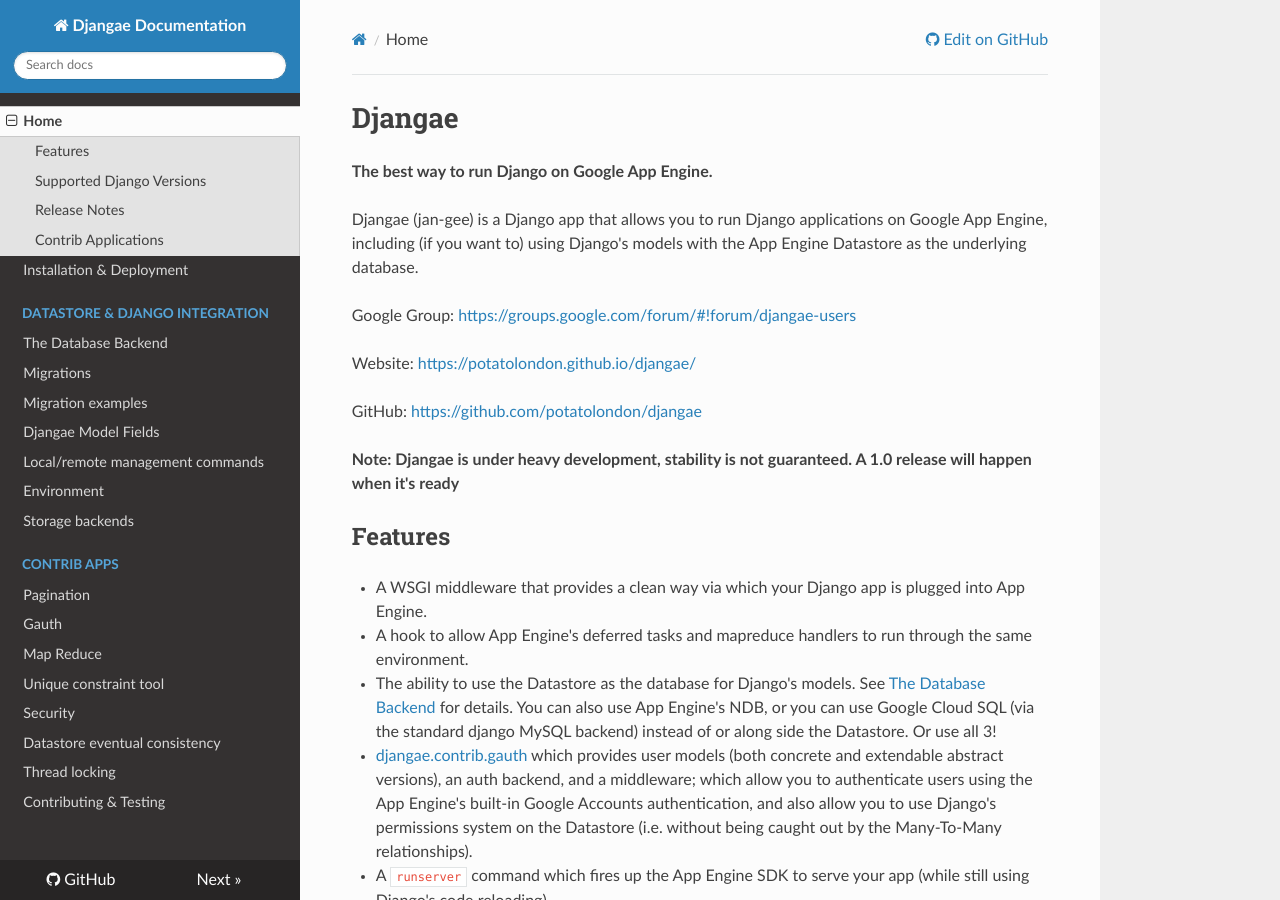
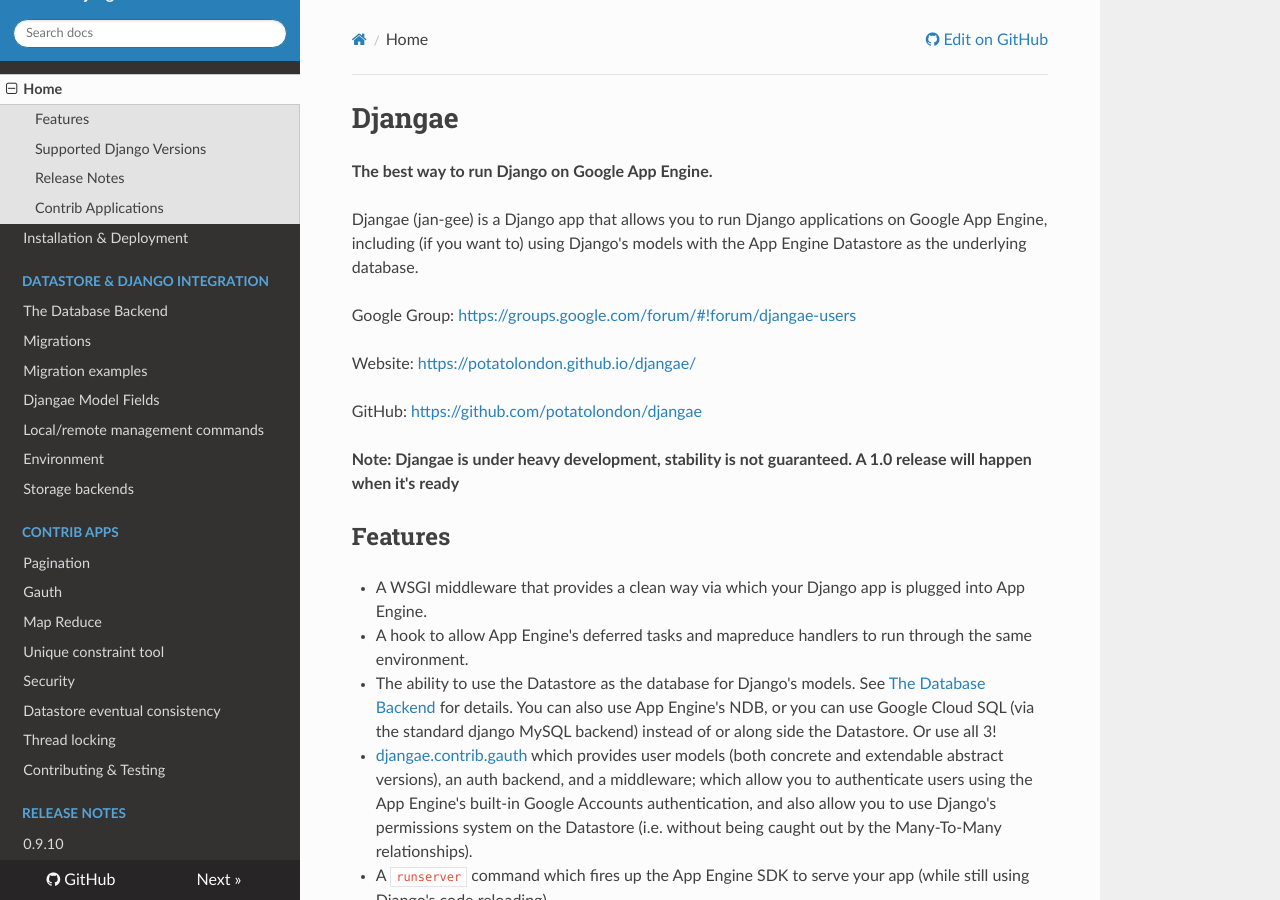
Before and after one commit to wittfabian/djangae, an MkDocs documentation site: the page built from docs/index.md, in a window 1280 px wide and 900 px high. Built offline with MkDocs 1.6.1, drawn with Linux system fonts in a browser that asks for light colours; nearby versions of some CDN libraries; old or Windows-style settings are respelled for this version of MkDocs.

Commit message:
Fix link to release notes.

```diff
--- a/mkdocs.yml
+++ b/mkdocs.yml
@@ -20,4 +20,6 @@
   - Datastore eventual consistency: consistency.md
   - Thread locking: locking.md
 - Contributing & Testing: contributing.md
+- Release notes:
+  - "0.9.10": release_notes/0_9_10.md
 theme: readthedocs
```
